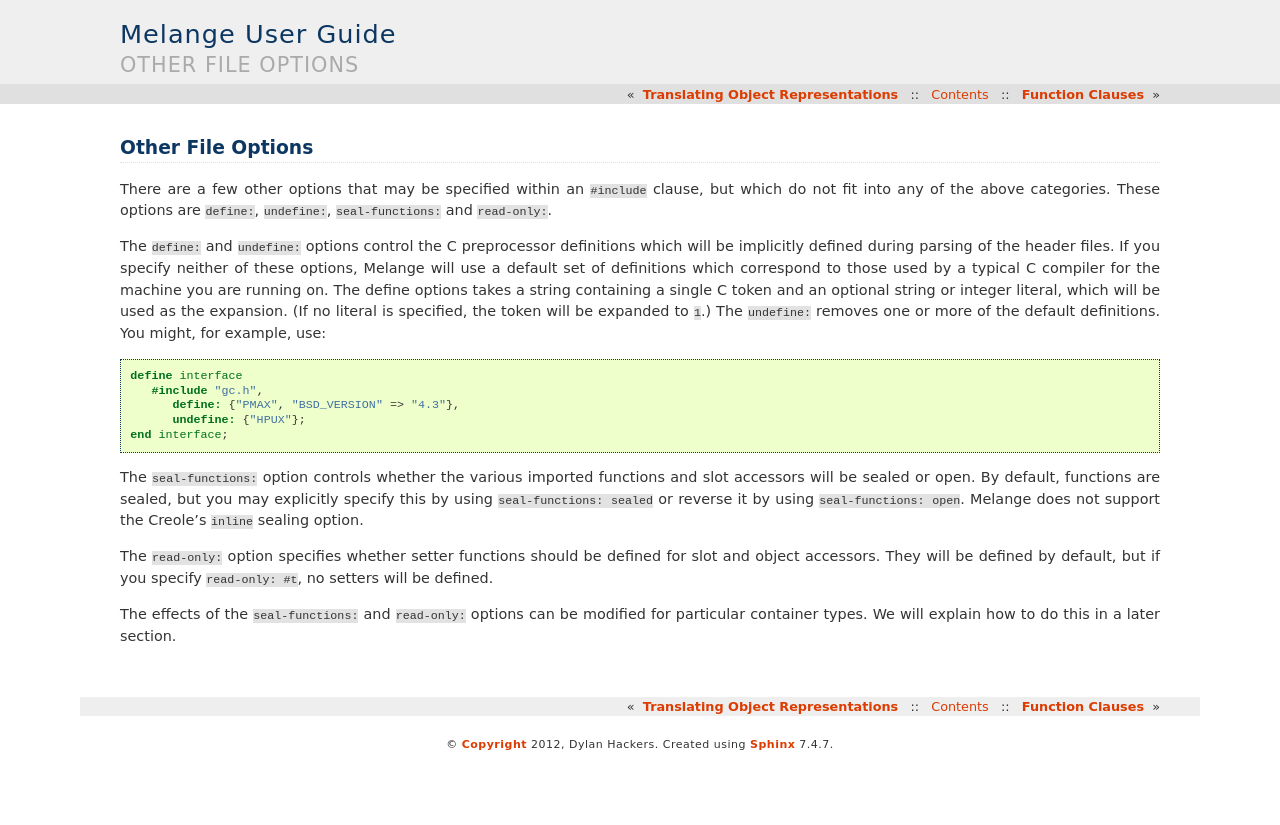
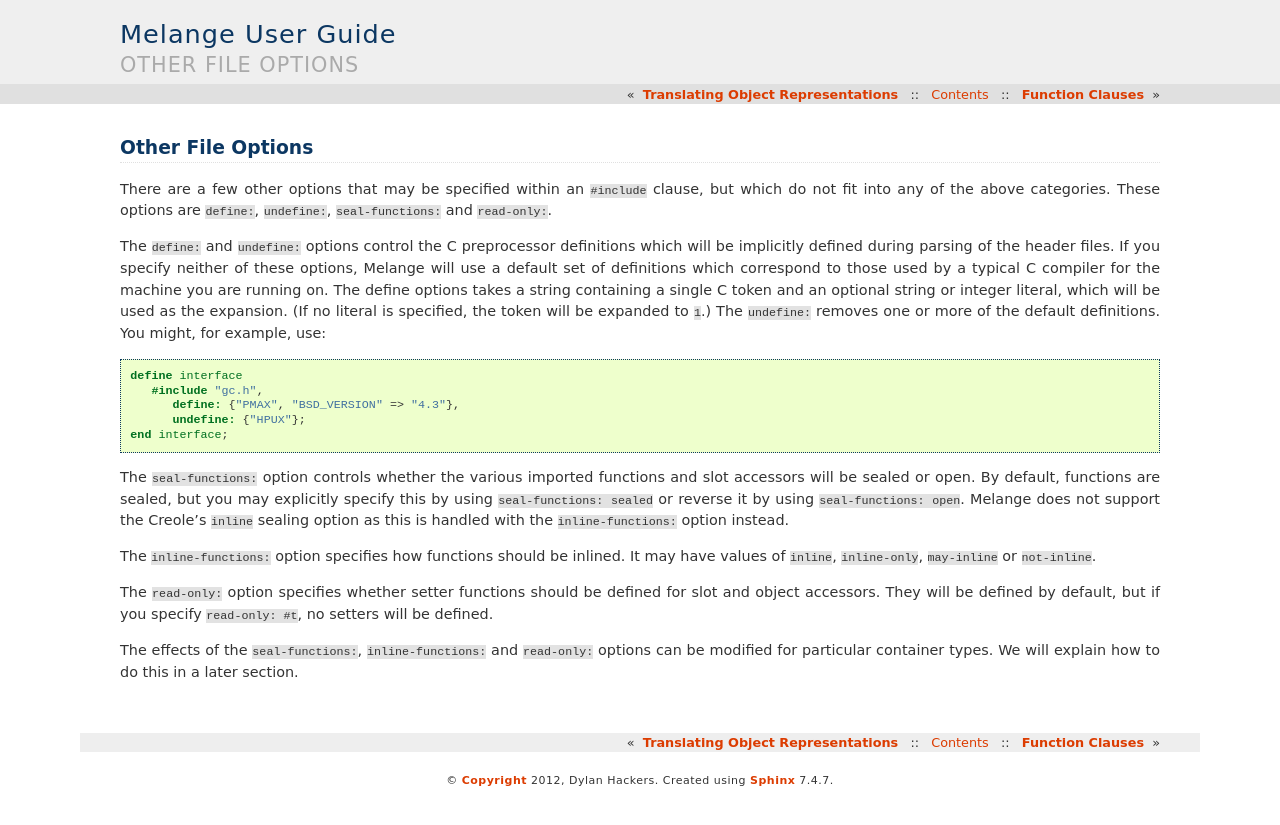
Before and after one commit to dylan-lang/melange, a Sphinx documentation site: the page built from documentation/source/other-file-options.rst, in a window 1280 px wide. Shown: the top 825 px of the page. Built offline with Sphinx 7.4.7, drawn with Linux system fonts in a browser that asks for light colours.

Commit message:
Allow control of inlining of C-functions.
This adds inline-functions: to the file and container options
and inline: to a function clause. These are used on function
declarations only for now (so not on slot getters / setters).

```diff
--- a/documentation/source/other-file-options.rst
+++ b/documentation/source/other-file-options.rst
@@ -31,13 +31,18 @@
 default, functions are sealed, but you may explicitly specify
 this by using ``seal-functions: sealed`` or reverse it by using
 ``seal-functions: open``. Melange does not support the Creole's
-``inline`` sealing option.
+``inline`` sealing option as this is handled with the
+``inline-functions:`` option instead.
+
+The ``inline-functions:`` option specifies how functions
+should be inlined. It may have values of ``inline``, ``inline-only``,
+``may-inline`` or ``not-inline``.
 
 The ``read-only:`` option specifies whether setter functions
 should be defined for slot and object accessors. They will be
 defined by default, but if you specify ``read-only: #t``, no
 setters will be defined.
 
-The effects of the ``seal-functions:`` and ``read-only:``
-options can be modified for particular container types. We will
-explain how to do this in a later section.
+The effects of the ``seal-functions:``, ``inline-functions:`` and
+``read-only:`` options can be modified for particular container
+types. We will explain how to do this in a later section.
```
Also changed, not shown: documentation/source/function-clauses.rst (+6 -1 lines), documentation/source/struct-union-clauses.rst (+4 -4 lines), 10 other files.
